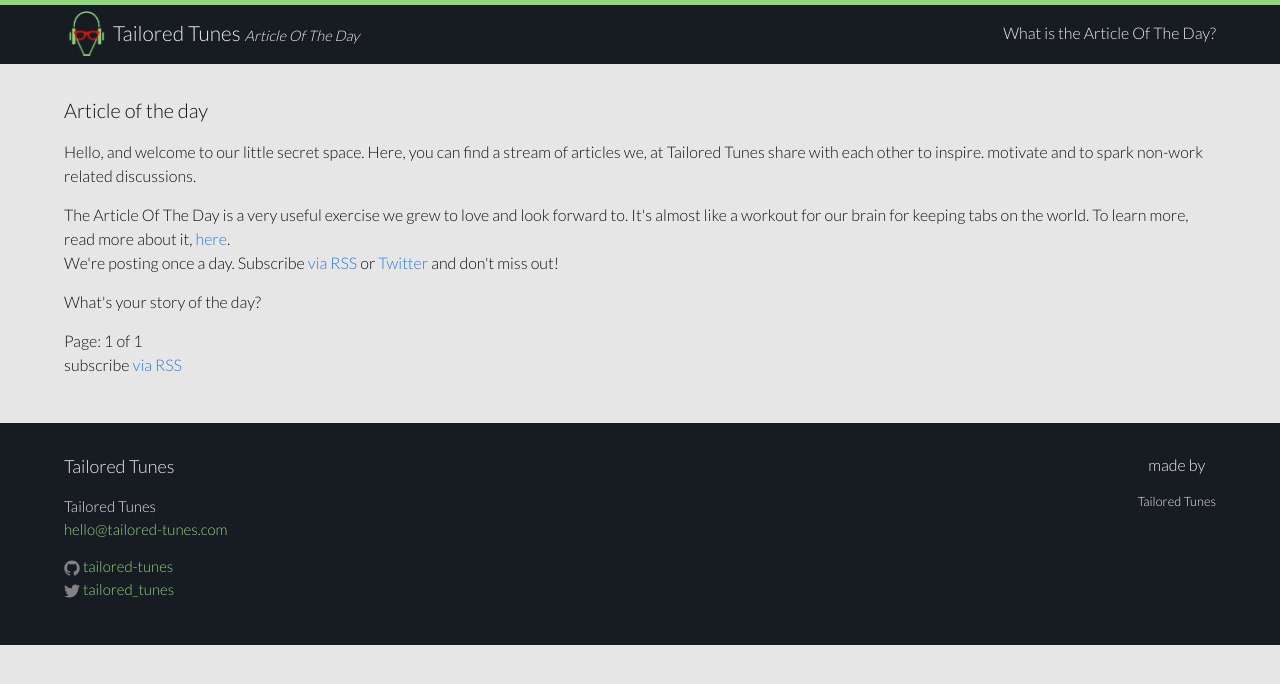
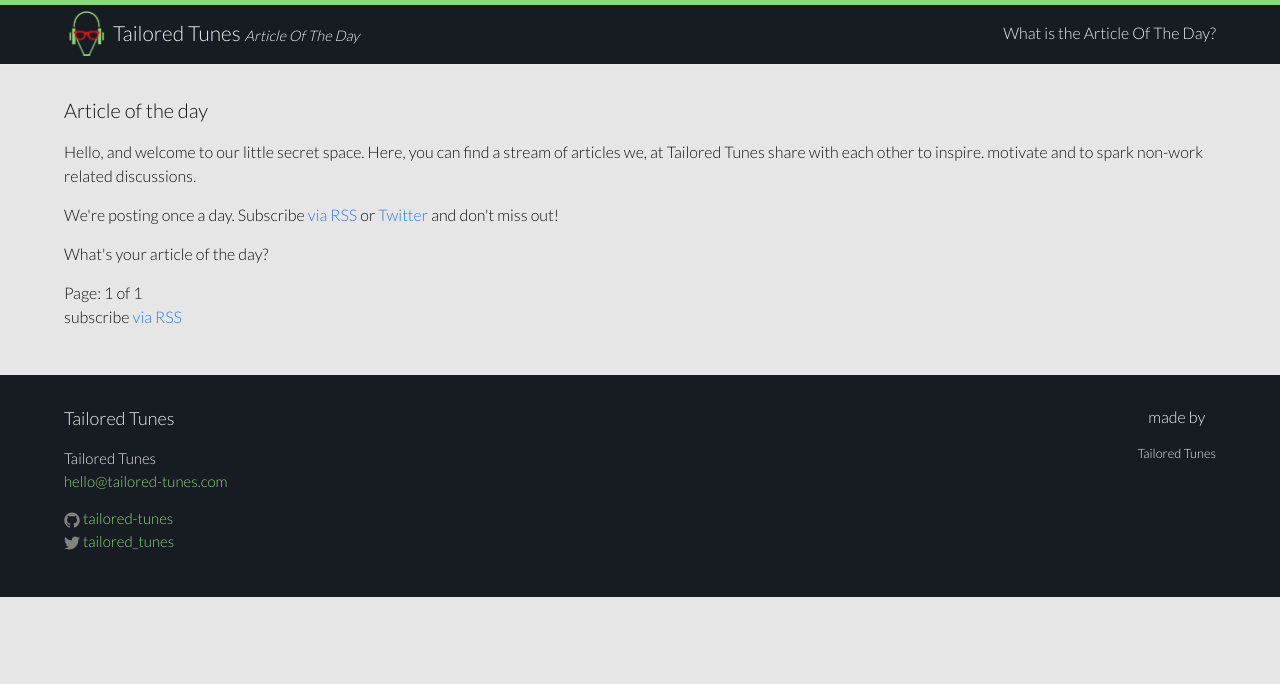
Before and after one commit to meza/test-gh, a Jekyll site: the page built from index.html, in a window 1280 px wide. Shown: the top 684 px of the page. Built offline with Jekyll 4.4.1, drawn with Linux system fonts in a browser that asks for light colours; the list of posts is cut into pages by our own code.

Commit message:
intro stateshifters/tatu-project#65

```diff
--- a/index.html
+++ b/index.html
@@ -12,12 +12,10 @@
             share with each other to inspire. motivate and to spark non-work related discussions.
         </p>
         <p>
-            The Article Of The Day is a very useful exercise we grew to love and look forward to. It's almost like a
-            workout for our brain for keeping tabs on the world. To learn more, read more about it, <a href="/about">here</a>.<br/>
             We're posting once a day. Subscribe <a href="{{ "/feed.xml" | prepend: site.baseurl }}" target="_blank">via RSS</a> or
             <a href="http://www.twitter.com/Tailored_Tunes" target="_blank">Twitter</a> and don't miss out!
         </p>
-        <p>What's your story of the day?</p>
+        <p>What's your article of the day?</p>
     </div>
     <ul class="post-list">
         {% for post in paginator.posts %}
```
